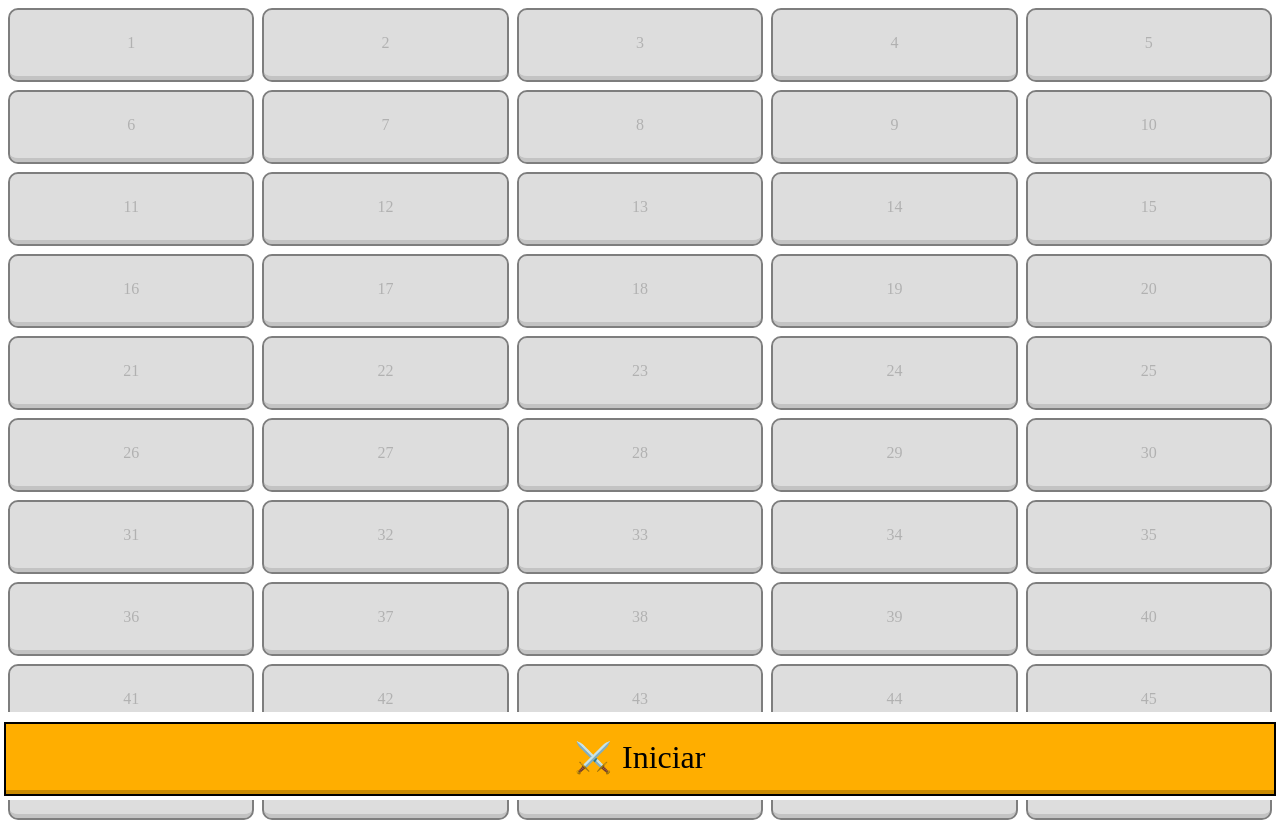
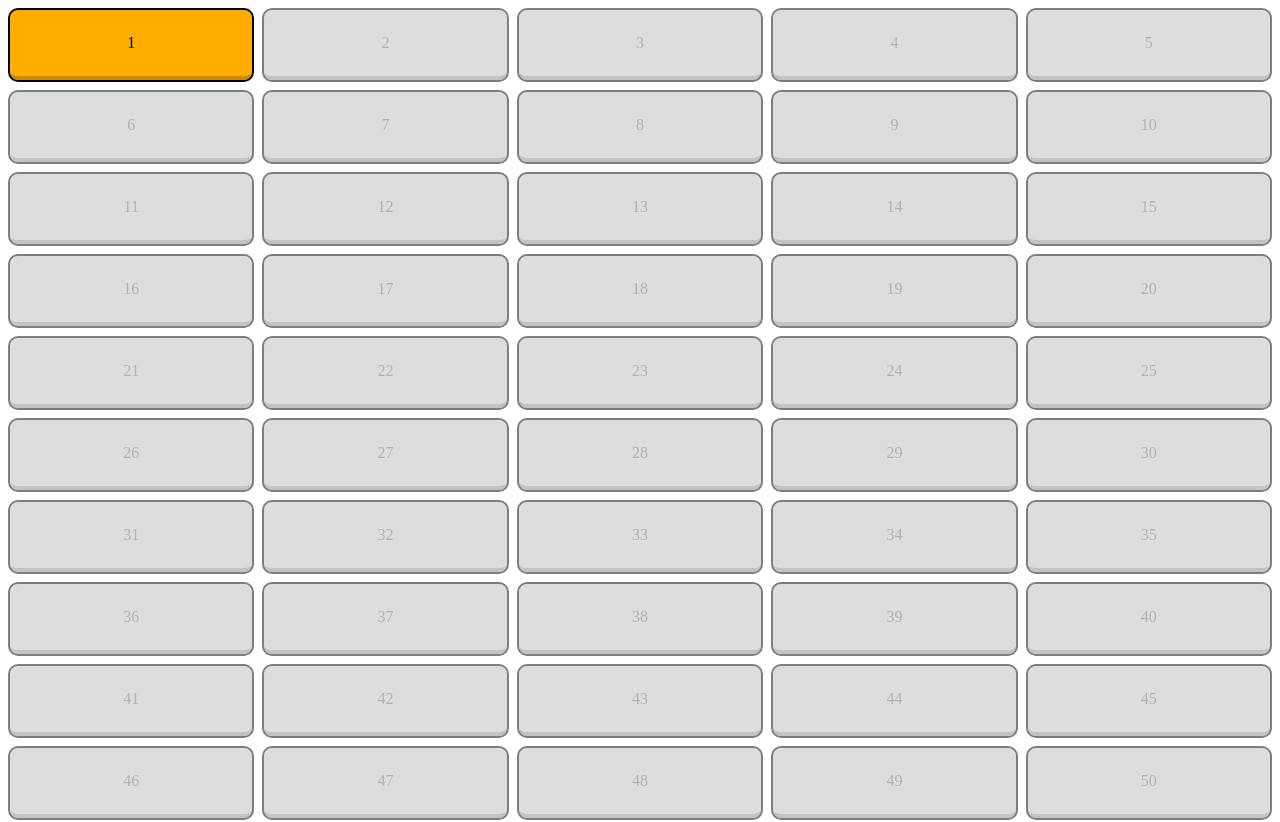
Before and after one commit to klenivingeri/jakenpo-battle, a React (Vite) app: page / in a window 1280 px wide. Shown: the top 822 px of the page. Built offline with nearby package versions, Linux system fonts and the light colour scheme.

Commit message:
chore: adiciona dano no hp e tempo de batalha

```diff
--- a/src/App.jsx
+++ b/src/App.jsx
@@ -6,32 +6,26 @@ import { InitScene } from './components/Scene/InitScene'
 
 
 function App() {
-  const [player, setPlayer] = useState({ hp: 100, atk: 10 })
-  const [enemy, setEnemy] = useState({ hp: 100, atk: 10  })
-  const [disableButtonPlayer, setdisableButtonPlayer] = useState(false)
-  const [scene, setScene] = useState('Init')
-  const [roomCurrent, setRoomCurrent] = useState(0)
+  const [player, setPlayer] = useState({ hp: 100, atk: 10 });
+  const [enemy, setEnemy] = useState({ hp: 100, atk: 10 });
+  const [disableButtonPlayer, setdisableButtonPlayer] = useState(false);
+  const [scene, setScene] = useState('Init');
+  const [roomCurrent, setRoomCurrent] = useState(0); // Highest UNLOCKED room index
   const [gameStats, setGameStats] = useState({ wins: 0, losses: 0, draws: 0, result: '' });
-
+  const [activeRoomIndex, setActiveRoomIndex] = useState(0);
 
   const rooms = Array.from({ length: 100 }, (_, i) => {
     const level = i + 1;
+    const baseSpeed = 2 + (i * 0.20);
+    const baseSpawnInterval = Math.max(600, 3000 - (i * 100));
 
     return {
       id: level,
-
-    // Duração: Começa com 30s e aumenta 2s por nível (ou diminui, se preferir mais pressão)
       gameDuration: 30 + (i * 2),
-
-    // Velocidade: Base de 2 (lento) + incremento gradual.
-    // Usamos (i * 0.2) para não subir de 1 em 1, o que seria rápido demais.
-    speed: 2 + (i * 0.25),
-
-    // Dano do Inimigo: Pode aumentar a cada 10 níveis
-    enemyAtk: 10 + Math.floor(i / 10) * 5,
-
-    // Bloqueio: Se o ID da sala for maior que o nível atual, fica desativado
-    disableButton: level > roomCurrent
+      speed: baseSpeed,
+      spawnInterval: baseSpawnInterval,
+      enemyAtk: 10 + Math.floor(i / 5) * 2,
+      disableButton: i > roomCurrent,
     };
   });
 
@@ -39,29 +33,44 @@ const rooms = Array.from({ length: 100 }, (_, i) => {
     if (shooter === 'player') {
       setPlayer(prev => ({ ...prev, bulletType: type }));
     }
-  }
+  };
 
   const handleGameEnd = (stats) => {
     setGameStats(stats);
+    if (stats.result === 'win' && activeRoomIndex === roomCurrent) {
+        if (roomCurrent < rooms.length - 1) {
+            setRoomCurrent(roomCurrent + 1);
+        }
+    }
     setScene('EndResult');
-  }
+  };
+
+  const handleStartGame = (index) => {
+    setPlayer(p => ({ ...p, hp: 100 })); // Reset player HP
+    setActiveRoomIndex(index);
+    setScene('Game');
+  };
+
+  const currentRoom = rooms[activeRoomIndex];
 
   const stateScene = {
     Init: (
-    <InitScene setScene={setScene} rooms={rooms} setRoomCurrent={setRoomCurrent}></InitScene>
+      <InitScene setScene={setScene} rooms={rooms} setRoomCurrent={handleStartGame} />
     ),
     Game: (
       <GameScene
         handleBullet={handleBullet}
         player={player}
         setPlayer={setPlayer}
-      enemy={enemy}
+        enemy={{ ...enemy, atk: currentRoom.enemyAtk }}
         setEnemy={setEnemy}
         disableButtonPlayer={disableButtonPlayer}
         setdisableButtonPlayer={setdisableButtonPlayer}
         setScene={setScene}
         handleGameEnd={handleGameEnd}
-      gameDuraction={rooms[roomCurrent].gameDuraction}
+        gameDuration={currentRoom.gameDuration}
+        speed={currentRoom.speed}
+        spawnInterval={currentRoom.spawnInterval}
       />
     ),
     EndResult: (
@@ -70,15 +79,14 @@ const rooms = Array.from({ length: 100 }, (_, i) => {
         <p>Vitórias (projéteis destruídos): {gameStats.wins}</p>
         <p>Derrotas (seus projéteis destruídos): {gameStats.losses}</p>
         <p>Empates: {gameStats.draws}</p>
-      <button onClick={() => {
-        setScene('Init')
-        setRoomCurrent(roomCurrent+1)
-      }}>Voltar para o menu</button>
+        <button onClick={() => setScene('Init')}>
+          Voltar para o menu
+        </button>
       </div>
-  )
-  }
+    ),
+  };
 
-  return stateScene[scene]
+  return stateScene[scene];
 }
 
 export default App
--- a/src/components/Jankenpo/index.jsx
+++ b/src/components/Jankenpo/index.jsx
@@ -6,14 +6,14 @@ import paperImgSrc from '/assets/2_papel.png';
 import scissorsImgSrc from '/assets/3_tesoura.png';
 import explosionImgSrc from '/assets/explosao.gif';
 
-const Jankenpo = ({ handleBullet, player, setPlayer, enemy, setEnemy, setdisableButtonPlayer, setScene, handleGameEnd, gameDuraction = 30 }) => {
+const Jankenpo = ({ handleBullet, player, setPlayer, enemy, setEnemy, setdisableButtonPlayer, setScene, handleGameEnd, gameDuration = 30, speed = 2, spawnInterval = 2000 }) => {
     const canvasRef = useRef(null);
     const containerRef = useRef(null); // Ref for the container
     const [enemyBullets, setEnemyBullets] = useState([]);
     const [playerBullets, setPlayerBullets] = useState([]);
     const [explosions, setExplosions] = useState([]);
     const [stats, setStats] = useState({ wins: 0, losses: 0, draws: 0 });
-    const [timeLeft, setTimeLeft] = useState(gameDuraction);
+    const [timeLeft, setTimeLeft] = useState(gameDuration);
     const [loadedImages, setLoadedImages] = useState(null);
     const [isGameOver, setIsGameOver] = useState(false);
 
@@ -115,10 +115,10 @@ const Jankenpo = ({ handleBullet, player, setPlayer, enemy, setEnemy, setdisable
                 };
                 return [...prevBullets, newBullet];
             });
-        }, 2000);
+        }, spawnInterval);
 
         return () => clearInterval(enemyShootInterval);
-    }, [isGameOver, loadedImages]);
+    }, [isGameOver, loadedImages, spawnInterval]);
 
     // Player shooting logic
     useEffect(() => {
@@ -164,8 +164,8 @@ const Jankenpo = ({ handleBullet, player, setPlayer, enemy, setEnemy, setdisable
             context.clearRect(0, 0, canvas.width, canvas.height);
 
             // Move bullets by mutating refs
-            playerBulletsRef.current.forEach(b => b.y -= 5);
-            enemyBulletsRef.current.forEach(b => b.y += 5);
+            playerBulletsRef.current.forEach(b => b.y -= speed);
+            enemyBulletsRef.current.forEach(b => b.y += speed);
 
             // --- Collision Detection ---
             for (const pBullet of playerBulletsRef.current) {
@@ -246,7 +246,7 @@ const Jankenpo = ({ handleBullet, player, setPlayer, enemy, setEnemy, setdisable
         animationFrameId = requestAnimationFrame(update);
 
         return () => cancelAnimationFrame(animationFrameId);
-    }, [loadedImages, isGameOver, enemy.atk, setPlayer]);
+    }, [loadedImages, isGameOver, enemy.atk, setPlayer, speed]);
 
 
     const checkCollision = (a, b) => a.x < b.x + b.width && a.x + a.width > b.x && a.y < b.y + b.height && a.y + a.height > b.y;
--- a/src/components/Scene/GameScene.css
+++ b/src/components/Scene/GameScene.css
@@ -11,7 +11,7 @@
   display: grid;
   grid-template-columns: repeat(5, 1fr);
   gap: 12px;
-  padding: 0 0 90px 0;
+  padding: 0 0 10px 0;
   margin: 10px;
 }
 
--- a/src/components/Scene/InitScene.jsx
+++ b/src/components/Scene/InitScene.jsx
@@ -9,11 +9,13 @@ export const InitScene = ({rooms, setRoomCurrent, setScene}) => {
       <div className='init_container_grid'>
         {
         rooms.map((room, index) =>
-        <button key={room?.id} disabled={room.disableButton} className='init_item_grid init_button_footer' onClick={() => setRoomCurrent(room)}>
+        <button key={room?.id} disabled={room.disableButton} className='init_item_grid init_button_footer' onClick={() => {
+          setRoomCurrent(index);
+          setScene('Game');
+        }}>
           {room?.id}
         </button>)}
       </div>
-      <Footer setScene={setScene}></Footer>
     </div>
   )
 }
```
Lines whose indentation alone changed are shown as unchanged.
